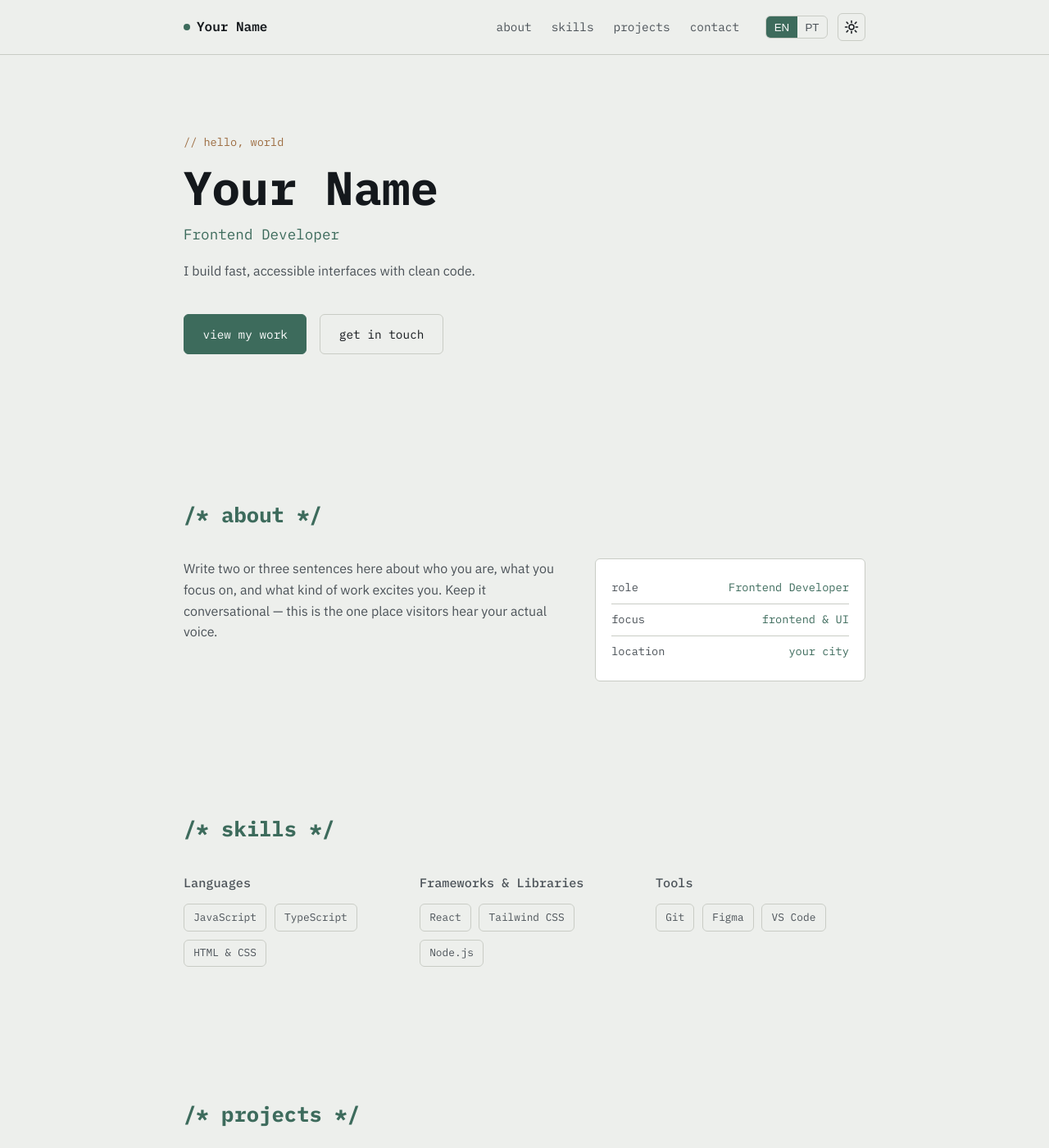
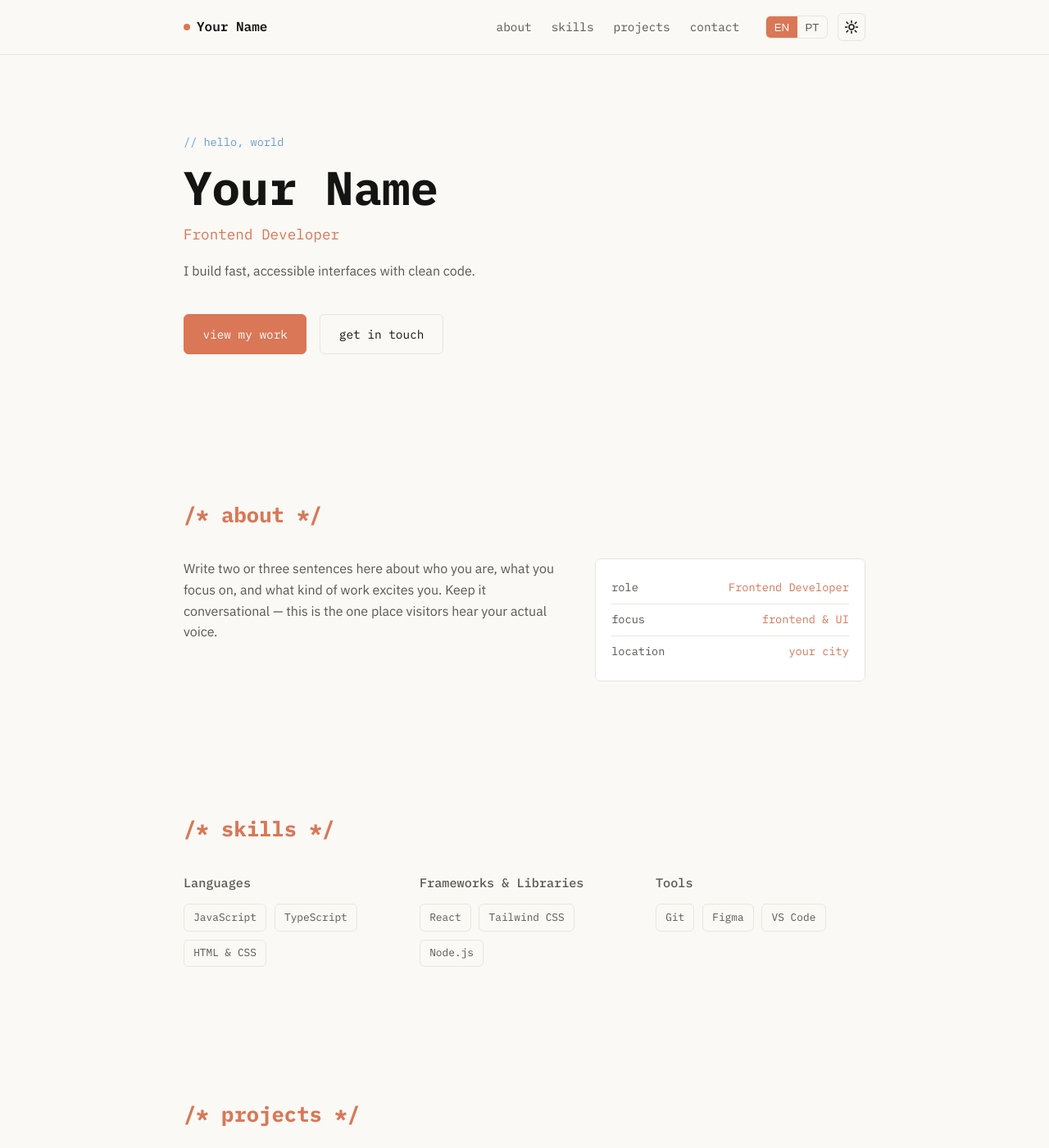
Before and after one commit to thomasalgenio/thomasalgenio.github.io, a Jekyll site: the page built from index.html, in a window 1280 px wide and 1400 px high. Shown: the whole window at 82% size. Built offline with Jekyll 4.4.1, drawn with Linux system fonts in a browser that asks for light colours.

Commit message:
Update style.css

```diff
--- a/assets/css/style.css
+++ b/assets/css/style.css
@@ -7,13 +7,13 @@
 
 :root {
   /* color */
-  --bg: #EDEFEC;
+  --bg: #FAF9F5;
   --surface: #FFFFFF;
-  --ink: #14181C;
-  --ink-soft: #4B5258;
-  --accent: #3D6B5C;       /* muted forest-teal — primary */
-  --accent-2: #9C6B3F;     /* muted ochre — secondary, used sparingly */
-  --line: #C9CCC5;
+  --ink: #141413;
+  --ink-soft: #5B574F;
+  --accent: #D97757;       /* muted forest-teal — primary */
+  --accent-2: #6A9BCC;     /* muted ochre — secondary, used sparingly */
+  --line: #E8E6DC;
   --danger: #B3402C;
 
   /* type */
@@ -26,13 +26,13 @@
 }
 
 [data-theme="dark"] {
-  --bg: #11151A;
-  --surface: #171C22;
-  --ink: #E7EAE6;
-  --ink-soft: #9AA3A8;
-  --accent: #6FAE9B;
-  --accent-2: #C99A66;
-  --line: #2A3038;
+  --bg: #141413;
+  --surface: #1E1D1B;
+  --ink: #FAF9F5;
+  --ink-soft: #B0AEA5;
+  --accent: #D97757;
+  --accent-2: #6A9BCC;
+  --line: #2B2A26;
   --danger: #E0846A;
 }
 
```
